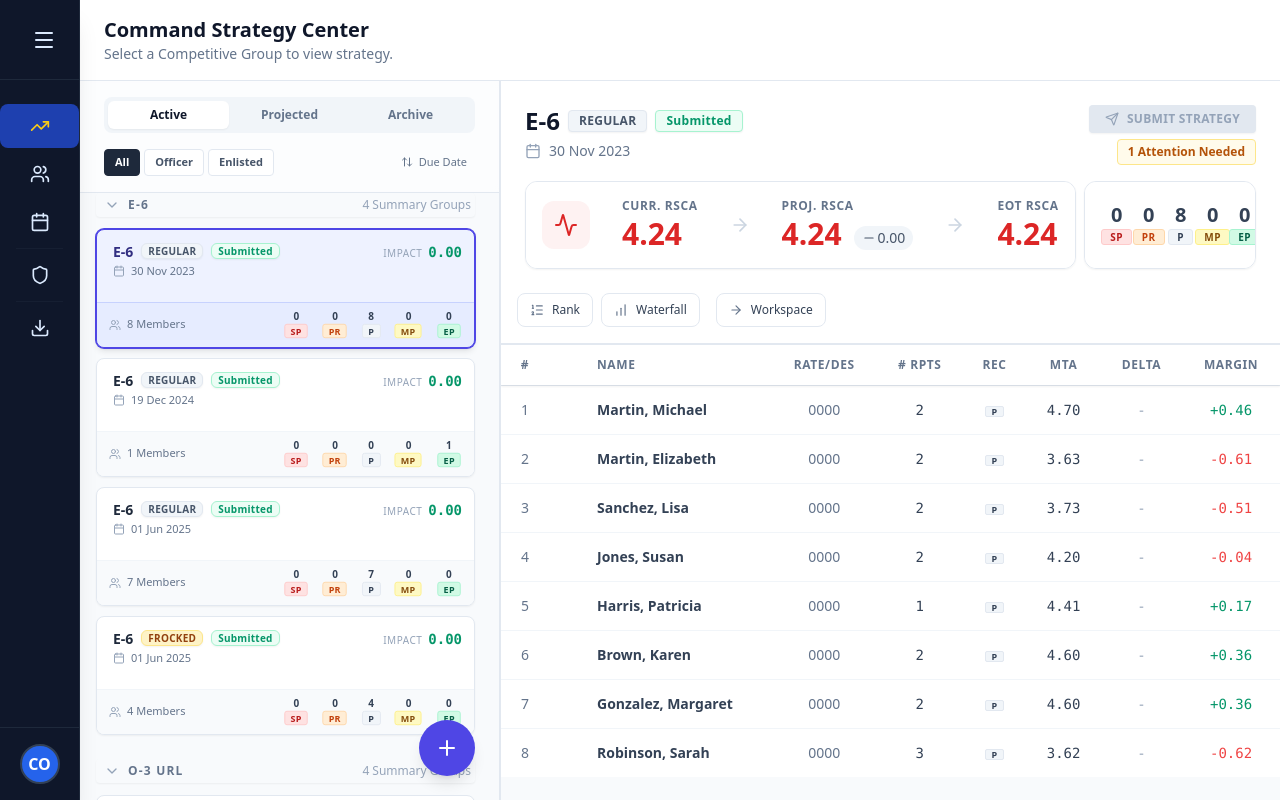
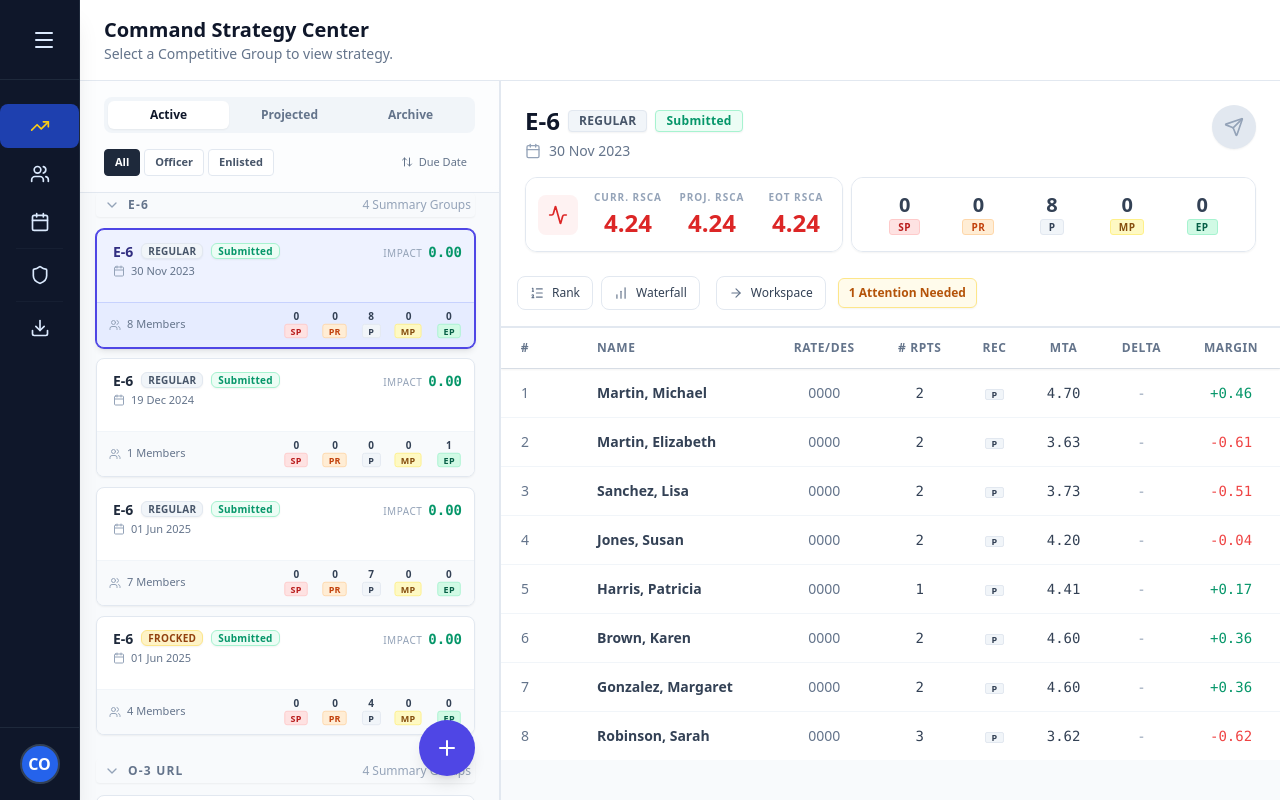
Before and after one commit to matthewcla/NAVFIT-Infinity, a React (Vite) app: page / in a window 1280 px wide. Both pictures are taken after a click on the element 285 px from the left and 288 px from the top of the page. Built offline with nearby package versions, Linux system fonts and the light colour scheme.

Commit message:
feat: Redesign RSCA heads-up display to a compact grid and update cycle context panel's submit button and attention badge.

```diff
--- a/src/features/strategy/components/CycleContextPanel.tsx
+++ b/src/features/strategy/components/CycleContextPanel.tsx
@@ -227,21 +227,21 @@ export function CycleContextPanel({ group, onOpenWorkspace }: CycleContextPanelP
                                 </div>
                             </div>
 
-                            <div className="flex flex-col items-end gap-1.5">
+                            <div className="flex flex-col items-end gap-1.5 pl-4">
+                                {/* Submit Control - Morphing Style */}
                                 <button
                                     onClick={() => setIsSubmitModalOpen(true)}
                                     disabled={!latestResult[activeGroup.id] || activeGroup.status === 'Submitted'}
-                                    className="flex items-center gap-2 px-4 py-1.5 bg-emerald-600 hover:bg-emerald-700 disabled:bg-slate-200 disabled:text-slate-400 text-white rounded shadow-sm text-xs font-bold uppercase tracking-wide transition-all"
+                                    className="group relative flex items-center justify-center h-11 bg-emerald-600 hover:bg-emerald-700 disabled:bg-slate-200 disabled:text-slate-400 text-white rounded-full shadow-sm transition-all duration-300 ease-in-out w-11 hover:w-36 overflow-hidden"
                                     title="Submit Strategy to Review"
                                 >
-                                    <Send className="w-3.5 h-3.5" />
-                                    <span>Submit Strategy</span>
+                                    <div className="absolute left-0 w-11 h-11 flex items-center justify-center shrink-0">
+                                        <Send className="w-5 h-5" />
+                                    </div>
+                                    <span className="whitespace-nowrap font-bold text-xs uppercase tracking-wide opacity-0 group-hover:opacity-100 transition-opacity duration-300 pl-10 pr-4 delay-75">
+                                        Submit Group
+                                    </span>
                                 </button>
-                                {gap > 0 && (
-                                    <div className="flex items-center gap-1.5 px-2.5 py-1 bg-amber-50 rounded text-xs font-semibold text-amber-700 border border-amber-200">
-                                        {gap} Attention Needed
-                                    </div>
-                                )}
                             </div>
                         </div>
 
@@ -336,8 +336,9 @@ export function CycleContextPanel({ group, onOpenWorkspace }: CycleContextPanelP
                                     )}
                                 </div>
 
-                                {/* Right: Workspace Control */}
-                                <div className="flex items-center gap-2 text-[10px] px-2">
+                                {/* Right: Workspace Control & Alerts */}
+                                <div className="flex items-center gap-3 text-[10px] px-2">
+
                                     {!isRankingMode && (
                                         <button
                                             onClick={onOpenWorkspace}
@@ -346,6 +347,13 @@ export function CycleContextPanel({ group, onOpenWorkspace }: CycleContextPanelP
                                             <ArrowRight className="w-3.5 h-3.5 text-slate-500" />
                                             <span>Workspace</span>
                                         </button>
+                                    )}
+
+                                    {/* Moved Alert Badge - Adjusted to be Right-Most Edge */}
+                                    {gap > 0 && (
+                                        <div className="flex items-center gap-1.5 px-2.5 py-1.5 bg-amber-50 rounded-md text-xs font-bold text-amber-700 border border-amber-200 shadow-sm animate-in fade-in slide-in-from-right-2">
+                                            <span>{gap} Attention Needed</span>
+                                        </div>
                                     )}
                                 </div>
                             </div>
--- a/src/features/strategy/components/RscaHeadsUpDisplay.tsx
+++ b/src/features/strategy/components/RscaHeadsUpDisplay.tsx
@@ -1,4 +1,4 @@
-import { ArrowRight, TrendingDown, TrendingUp, Minus, Activity } from 'lucide-react';
+import { Activity } from 'lucide-react';
 
 interface RscaHeadsUpDisplayProps {
     currentRsca: number;
@@ -13,21 +13,35 @@ export function RscaHeadsUpDisplay({
     projectedRsca,
     eotRsca,
     rankLabel,
-    showSuffix = true
+    // showSuffix (unused)
 }: RscaHeadsUpDisplayProps) {
     const delta = projectedRsca - currentRsca;
     const isPositive = delta > 0;
-    const isNeutral = delta === 0;
 
     // Health Zones Logic
-    // < 3.60 = Green (Safe)
-    // 3.60 - 4.10 = Yellow (Caution)
-    // > 4.10 = Red (Danger/Limit)
     const getHealthColor = (val: number) => {
         if (val > 4.10) return 'text-red-600';
         if (val > 3.80) return 'text-amber-500';
         return 'text-emerald-600';
     };
+
+    // Delta Color Logic - distinct from Health.
+    // Positive delta (increasing score) is generally "good" for the individual in many contexts,
+    // but in RSCA management, keeping average low might be the goal?
+    // Actually, usually higher trait average is "better" for the sailor, but might be "riskier" for the RSCA.
+    // Let's stick to standard: Green = Up/Positive, Red = Down/Negative (or vice versa if directed).
+    // User asked for "Impact" color coded.
+    // If RSCA goes UP, that inflates the average.
+    // Standard UI convention: Green = Improvement (Higher Score), Red = Decline.
+    // However, for "Risk", Higher is bad.
+    // Let's assume Green = + (Up), Red = - (Down) for now unless Context implies otherwise.
+    // Actually, checking previous code:
+    // isPositive ? 'bg-red-100 text-red-700' (Up is Red?)
+    // Ah, previous code: `isPositive ? ... : ...`
+    // Let's check previous snippet:
+    // `{isPositive ? <TrendingUp ... /> : ...}` and class was `isPositive ? 'bg-red-100 text-red-700' : 'bg-emerald-100...'`
+    // So YES, going UP is RED (Bad/Risk increase). Going DOWN is GREEN (Good/Risk decrease).
+    const deltaColor = isPositive ? 'text-red-600' : 'text-emerald-600';
 
     // EOT Specific Color Logic
     const getEotColor = (val?: number) => {
@@ -45,81 +59,69 @@ export function RscaHeadsUpDisplay({
     const bgCurrent = currentRsca > 4.10 ? 'bg-red-50' : currentRsca > 3.80 ? 'bg-amber-50' : 'bg-emerald-50';
 
     return (
-        <div className="bg-white/95 backdrop-blur-sm p-4 transition-all duration-300">
-            <div className="flex flex-col md:flex-row items-center justify-between gap-6">
+        <div className="bg-white/95 backdrop-blur-sm p-3 h-full transition-all duration-300 flex items-center">
+            <div className="flex items-center w-full gap-2">
 
-                {/* Main Stats Block */}
-                <div className="flex items-center gap-8 flex-1">
                 {/* Icon Block */}
-                    <div className={`w-12 h-12 rounded-xl flex items-center justify-center shrink-0 transition-colors duration-300 ${bgCurrent}`}>
-                        <Activity className={`w-6 h-6 ${zoneCurrent}`} />
+                <div className={`w-10 h-10 rounded-lg flex items-center justify-center shrink-0 transition-colors duration-300 ${bgCurrent} mr-2`}>
+                    <Activity className={`w-5 h-5 ${zoneCurrent}`} />
                 </div>
 
-                    {/* Left Stat: Benchmark / Target */}
-                    <div>
-                        <div className="flex items-center gap-2 mb-0.5">
-                            <span className="text-xs font-semibold text-slate-500 uppercase tracking-wider whitespace-nowrap">
-                                {rankLabel || 'Target RSCA'}
+                {/* Stats Grid - Even Distribution */}
+                <div className="grid grid-cols-3 gap-4 flex-1 items-center text-center">
+
+                    {/* 1. Left Stat: Current */}
+                    <div className="flex flex-col items-center">
+                        <span className="text-[10px] font-bold text-slate-400 uppercase tracking-widest mb-0.5">
+                            {rankLabel || 'Curr. RSCA'}
                         </span>
-                        </div>
-                        <div className="flex items-baseline gap-2">
-                            <span className={`text-3xl font-bold ${zoneCurrent}`}>{currentRsca.toFixed(2)}</span>
-                            {showSuffix && <span className="text-sm font-medium text-slate-400">/ 5.00</span>}
+                        <div className="flex items-baseline leading-none">
+                            <span className={`text-2xl font-bold ${zoneCurrent}`}>{currentRsca.toFixed(2)}</span>
                         </div>
                     </div>
 
-                    {/* Arrow Divider */}
-                    <div className="text-slate-300">
-                        <ArrowRight className="w-5 h-5" />
-                    </div>
+                    {/* Arrow Divider (Visual only, maybe minimal or removed to save space/cleanliness)
+                        User asked to "evenly distribute". Arrows might clutter if space is tight.
+                        Let's put small arrows between cols?
+                         actually grid gap handles spacing.
+                         Let's try just the stats per user request "evenly distribute ... values".
+                    */}
 
-                    {/* Middle Stat: Actual / Projected */}
-                    <div>
-                        <div className="text-xs font-semibold text-slate-500 uppercase tracking-wider mb-0.5">
+                    {/* 2. Middle Stat: Projected */}
+                    <div className="flex flex-col items-center relative">
+                        <span className="text-[10px] font-bold text-slate-400 uppercase tracking-widest mb-0.5">
                             Proj. RSCA
-                        </div>
-                        <div className="flex items-baseline gap-3">
-                            <span className={`text-3xl font-bold ${zoneProjected}`}>{projectedRsca.toFixed(2)}</span>
-                            {showSuffix && <span className="text-sm font-medium text-slate-400">/ 5.00</span>}
-
-                            {/* Delta Indicator */}
-                            {!isNeutral && (
-                                <div className={`flex items-center gap-0.5 px-2 py-0.5 rounded-full text-sm font-medium ${isPositive ? 'bg-red-100 text-red-700' : 'bg-emerald-100 text-emerald-700'
-                                    }`}>
-                                    {isPositive ? <TrendingUp className="w-3.5 h-3.5" /> : <TrendingDown className="w-3.5 h-3.5" />}
-                                    <span>{Math.abs(delta).toFixed(2)}</span>
-                                </div>
-                            )}
-                            {isNeutral && (
-                                <div className="flex items-center gap-0.5 px-2 py-0.5 rounded-full text-sm font-medium bg-slate-100 text-slate-600">
-                                    <Minus className="w-3.5 h-3.5" />
-                                    <span>0.00</span>
-                                </div>
+                        </span>
+                        <div className="flex items-baseline relative leading-none">
+                            <span className={`text-2xl font-bold ${zoneProjected}`}>{projectedRsca.toFixed(2)}</span>
+                            {/* Subscript Delta */}
+                            {Math.abs(delta) >= 0.01 && (
+                                <sub className={`absolute -right-8 bottom-0.5 text-[10px] font-bold ${deltaColor} flex items-center`}>
+                                    {isPositive ? '+' : ''}{delta.toFixed(2)}
+                                </sub>
                             )}
                         </div>
                     </div>
 
-                    {/* EOT RSCA Metric (New) */}
-                    {eotRsca !== undefined && (
-                        <>
-                            {/* Arrow Divider */}
-                            <div className="text-slate-300">
-                                <ArrowRight className="w-5 h-5" />
-                            </div>
-
-                            <div>
-                                <div className="flex items-center gap-1.5 mb-0.5" title="Estimated RSCA at end of tour based on projected progression.">
-                                    <span className="text-xs font-semibold text-slate-500 uppercase tracking-wider">
+                    {/* 3. Right Stat: EOT */}
+                    {eotRsca !== undefined ? (
+                        <div className="flex flex-col items-center">
+                            <span className="text-[10px] font-bold text-slate-400 uppercase tracking-widest mb-0.5">
                                 EOT RSCA
                             </span>
-                                </div>
-                                <div className="flex items-baseline gap-2">
-                                    <span className={`text-3xl font-bold ${zoneEot}`}>{eotRsca.toFixed(2)}</span>
-                                    {showSuffix && <span className="text-sm font-medium text-slate-400">/ 5.00</span>}
+                            <div className="flex items-baseline leading-none">
+                                <span className={`text-2xl font-bold ${zoneEot}`}>{eotRsca.toFixed(2)}</span>
                             </div>
                         </div>
-                        </>
+                    ) : (
+                        <div className="flex flex-col items-center opacity-30">
+                            <span className="text-[10px] font-bold text-slate-400 uppercase tracking-widest mb-0.5">
+                                EOT RSCA
+                            </span>
+                            <span className="text-xl font-bold text-slate-300">--.--</span>
+                        </div>
                     )}
+
                 </div>
             </div>
         </div>
```
Lines whose indentation alone changed are shown as unchanged.
